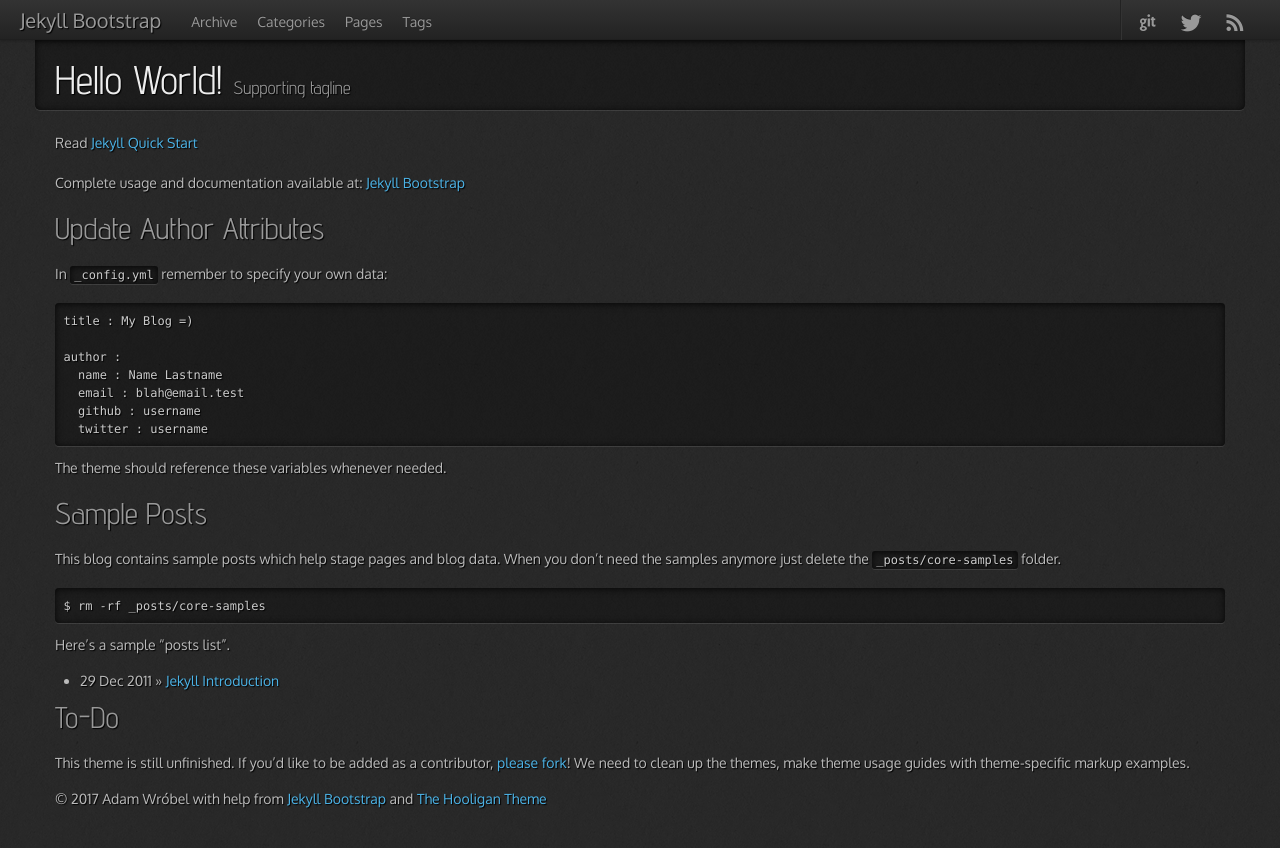
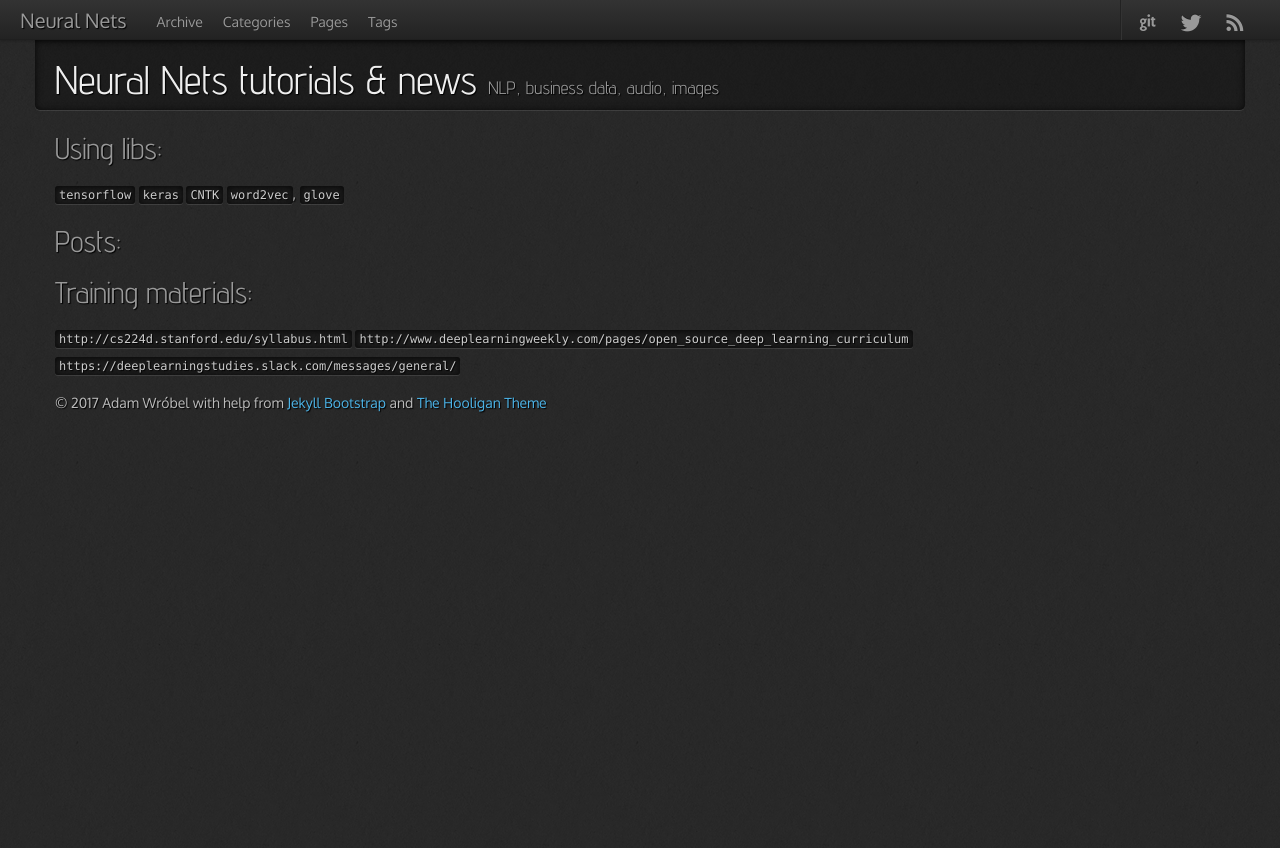
Before and after one commit to Adamage/adamage.github.io, a Jekyll site: the page built from index.md, in a window 1280 px wide. Shown: the top 848 px of the page. Built offline with Jekyll 4.4.1, drawn with Linux system fonts in a browser that asks for light colours; nearby versions of some CDN libraries.

Commit message:
Updagtes

```diff
--- a/_config.yml
+++ b/_config.yml
@@ -8,8 +8,8 @@ highlighter: pygments
 # Themes are encouraged to use these universal variables
 # so be sure to set them if your theme uses them.
 #
-title : Jekyll Bootstrap
-tagline: Site Tagline
+title : Neural Nets
+tagline: Adamage Software
 author :
   name : Adam Wróbel
   email : adam.wrobel@gmail.com
--- a/index.md
+++ b/index.md
@@ -1,36 +1,18 @@
 ---
 layout: page
-title: Hello World!
-tagline: Supporting tagline
+title: Neural Nets tutorials & news
+tagline: NLP, business data, audio, images
 ---
 {% include JB/setup %}
 
-Read [Jekyll Quick Start](http://jekyllbootstrap.com/usage/jekyll-quick-start.html)
+## Using libs:
 
-Complete usage and documentation available at: [Jekyll Bootstrap](http://jekyllbootstrap.com)
+`tensorflow`
+`keras`
+`CNTK`
+`word2vec`, `glove`
 
-## Update Author Attributes
-
-In `_config.yml` remember to specify your own data:
-
-    title : My Blog =)
-
-    author :
-      name : Name Lastname
-      email : blah@email.test
-      github : username
-      twitter : username
-
-The theme should reference these variables whenever needed.
-
-## Sample Posts
-
-This blog contains sample posts which help stage pages and blog data.
-When you don't need the samples anymore just delete the `_posts/core-samples` folder.
-
-    $ rm -rf _posts/core-samples
-
-Here's a sample "posts list".
+## Posts:
 
 <ul class="posts">
   {% for post in site.posts %}
@@ -38,7 +20,7 @@ Here's a sample "posts list".
   {% endfor %}
 </ul>
 
-## To-Do
-
-This theme is still unfinished. If you'd like to be added as a contributor, [please fork](http://github.com/plusjade/jekyll-bootstrap)!
-We need to clean up the themes, make theme usage guides with theme-specific markup examples.
+## Training materials:
+`http://cs224d.stanford.edu/syllabus.html`
+`http://www.deeplearningweekly.com/pages/open_source_deep_learning_curriculum`
+`https://deeplearningstudies.slack.com/messages/general/`
```
Also changed, not shown: _posts/core-samples/2011-12-29-jekyll-introduction.md (deleted, +0 -412 lines).
